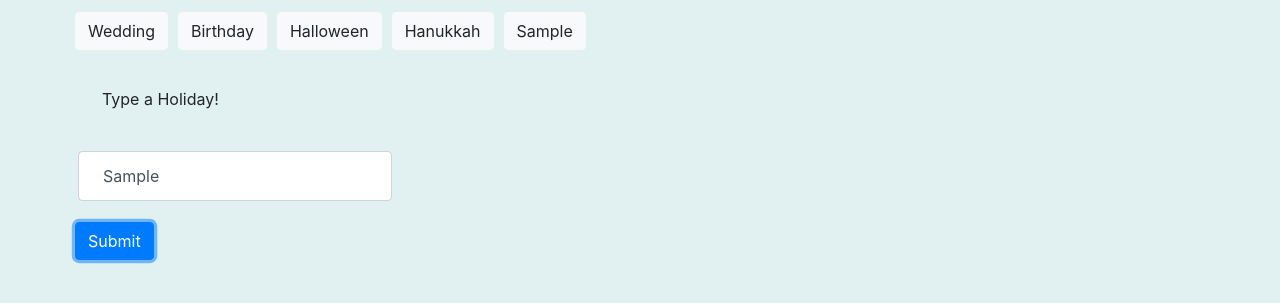
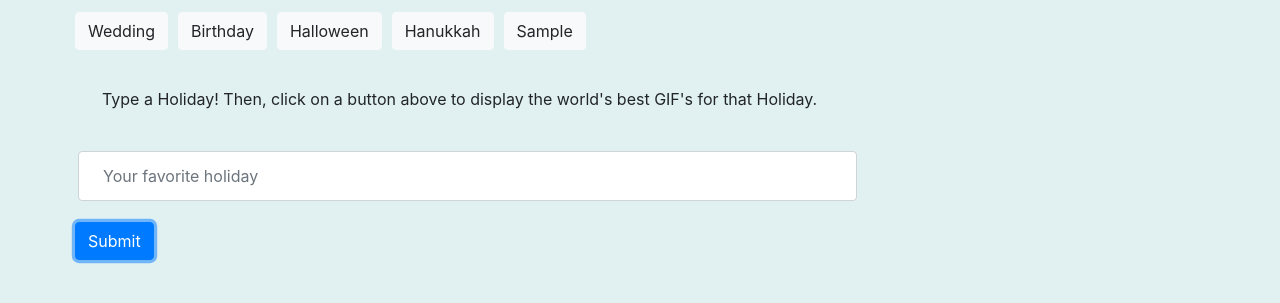
Before and after one commit to misselainious/GifTastic, a plain HTML site: page index.html in a window 1280 px wide. Both pictures are taken after typing "Sample" into the empty fields and a click on the button "Submit". Shown: the part 213-516 px from the top of the page. Drawn offline with nearby package versions, Linux system fonts and the light colour scheme.

Commit message:
update instructions

```diff
--- a/index.html
+++ b/index.html
@@ -28,7 +28,7 @@
     <div class="row">
         <form>
                 <div class="form-group">
-                  <label id="label" for="holidayText" class = "col-12 p-4 m-2">Type a Holiday!</label>
+                  <label id="label" for="holidayText" class = "col-12 p-4 m-2">Type a Holiday! Then, click on a button above to display the world's best GIF's for that Holiday.</label>
                   <input type="text" class="form-control p-4 m-2" id="holidayText" placeholder="Your favorite holiday">
                 </div>
                 <button id="addHoliday" type="submit" class="btn btn-primary">Submit</button>
--- a/javascript/gifs.js
+++ b/javascript/gifs.js
@@ -1,6 +1,6 @@
 $(document).ready(function () {
 
-var subjectArray = ["Wedding", "Birthday", "Halloween", "Hanukkah"];
+var topics = ["Wedding", "Birthday", "Halloween", "Hanukkah"];
 
 
 
@@ -46,7 +46,7 @@ $("#gifArea").prepend(holidayDiv);
     function renderButtons(){
         //So we don't have repeating buttons
         $("#buttonDiv").empty();
-        for (holiday of subjectArray){
+        for (holiday of topics){
             //make button
             var b = $("<button>");
             b.addClass("btn btn-light");
@@ -62,9 +62,13 @@ $("#gifArea").prepend(holidayDiv);
 
         var newHoliday = $("#holidayText").val().trim();
 
-        subjectArray.push(newHoliday);
+        topics.push(newHoliday);
+
+        $("#holidayText").val("");
 
         renderButtons();
+
+
 
     });
 
```
